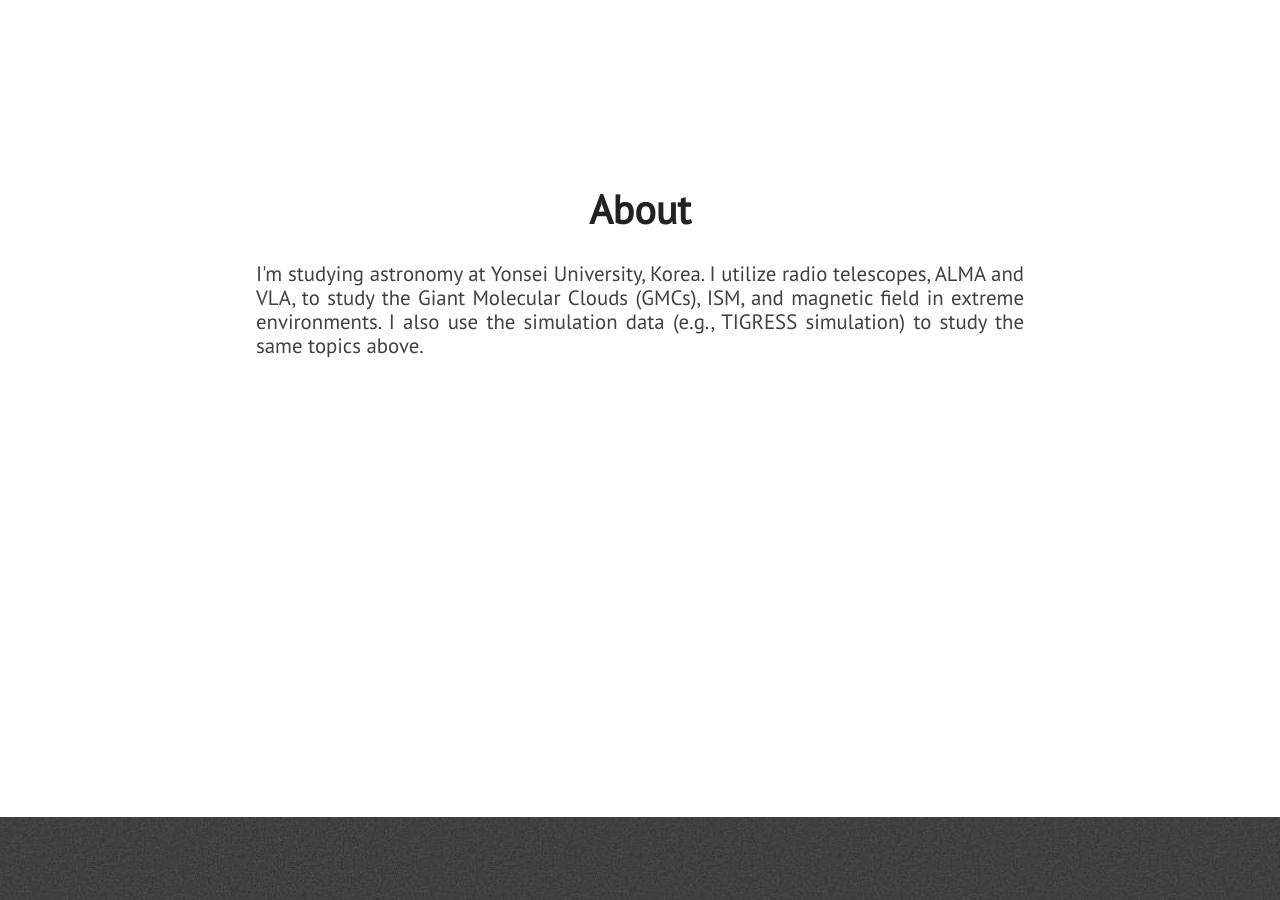
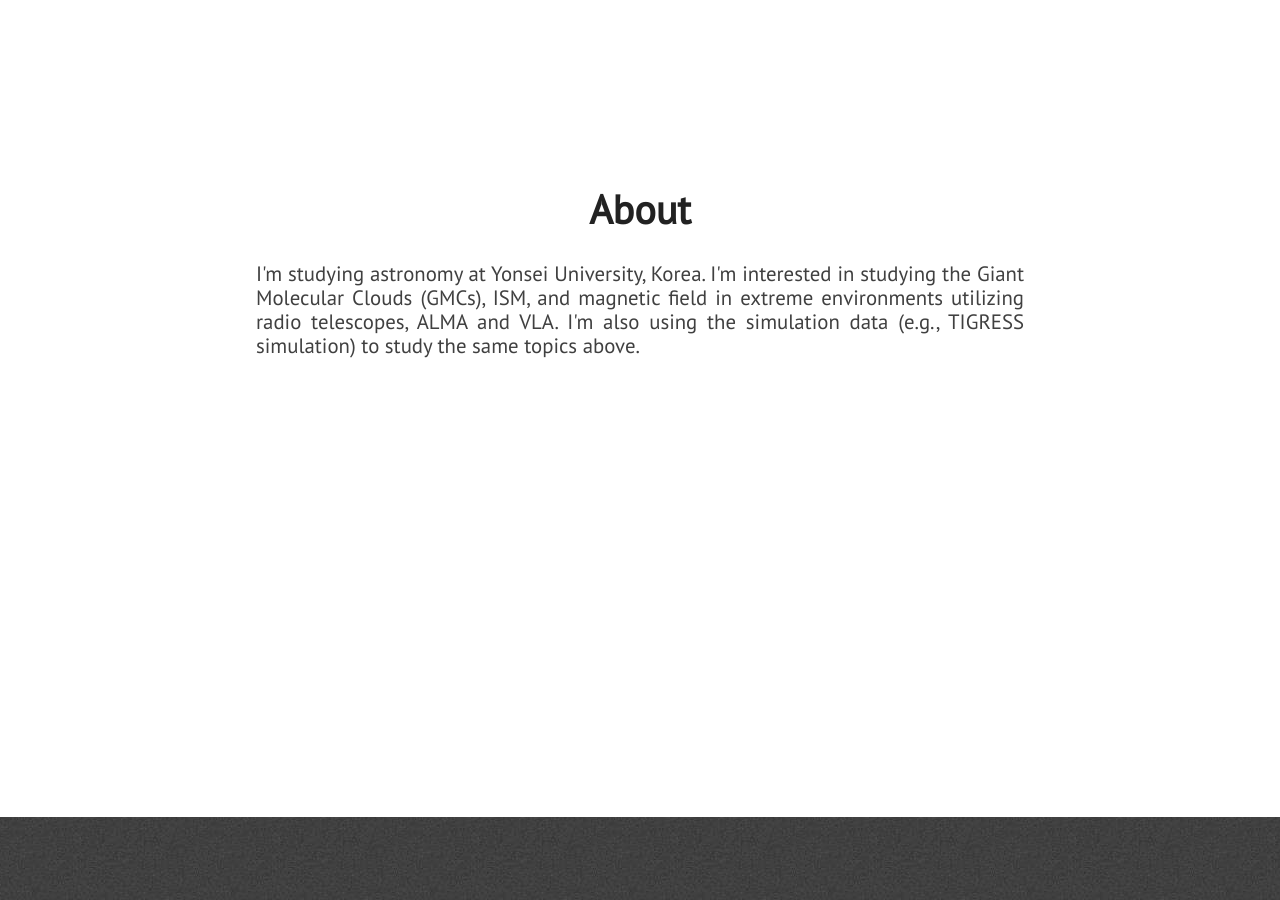
Before and after one commit to woorak-choi/woorak-choi, a Jekyll site: the page built from index.html, in a window 1280 px wide and 900 px high, scrolled down 1143 px. Built offline with Jekyll 4.4.1, drawn with Linux system fonts in a browser that asks for light colours; nearby versions of some CDN libraries.

Commit message:
Update about.html

```diff
--- a/_includes/about.html
+++ b/_includes/about.html
@@ -3,8 +3,8 @@
         <div id="about-text">
             <div class="section-heading">About</div>
             <p class="paragraph-text justify-text">
-                I'm studying astronomy at Yonsei University, Korea. I utilize radio telescopes, ALMA and VLA, to study the Giant Molecular Clouds (GMCs), ISM, and magnetic field in extreme environments.
-                I also use the simulation data (e.g., TIGRESS simulation) to study the same topics above.
+                I'm studying astronomy at Yonsei University, Korea. I'm interested in studying the Giant Molecular Clouds (GMCs), ISM, and magnetic field in extreme environments utilizing radio telescopes, ALMA and VLA.
+                I'm also using the simulation data (e.g., TIGRESS simulation) to study the same topics above.
             </p>
             <p class="paragraph-text justify-text">
             </p>
```
